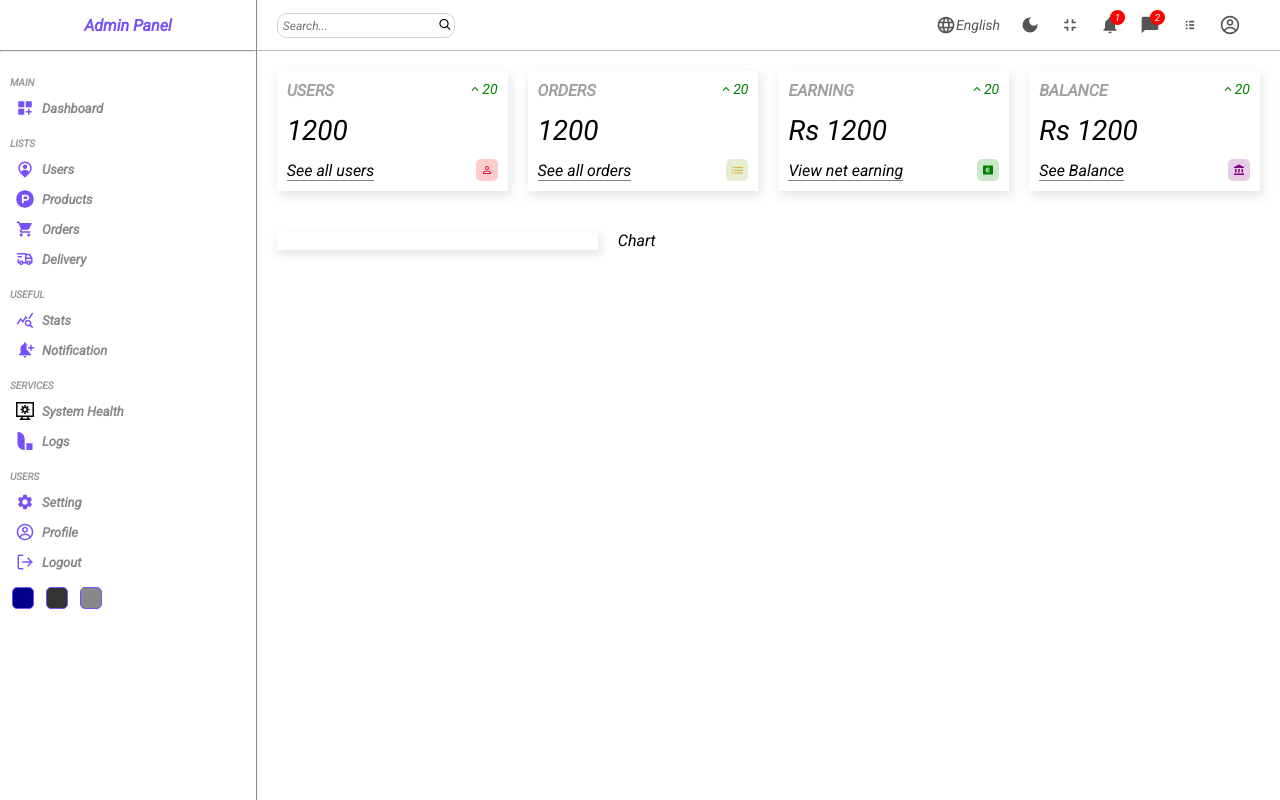
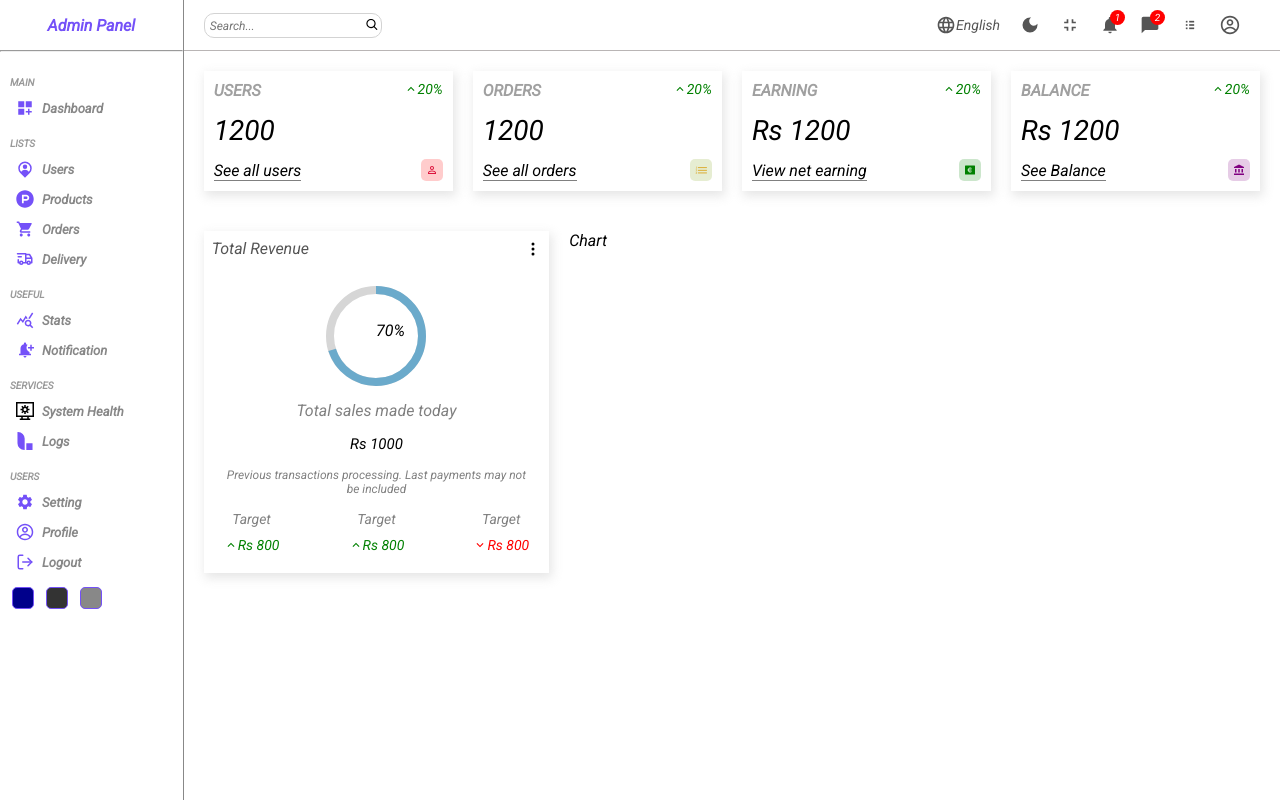
Before and after one commit to apurvgupta-ops/Admin_panel, a React (Create React App) app: page / in a window 1280 px wide. Built offline with nearby package versions, Linux system fonts and the light colour scheme.

Commit message:
Revenue card

```diff
--- a/package.json
+++ b/package.json
@@ -12,6 +12,7 @@
     "@testing-library/user-event": "^13.5.0",
     "axios": "^1.2.1",
     "react": "^18.2.0",
+    "react-circular-progressbar": "^2.1.0",
     "react-dom": "^18.2.0",
     "react-icons": "^4.7.1",
     "react-router-dom": "^6.4.4",
--- a/src/Components/Featured/Featured.jsx
+++ b/src/Components/Featured/Featured.jsx
@@ -1,10 +1,65 @@
 import React from "react";
 import "./featured.scss";
+import { BsThreeDotsVertical } from "react-icons/bs";
+import { CircularProgressbar, buildStyles } from "react-circular-progressbar";
+import { MdKeyboardArrowDown, MdKeyboardArrowUp } from "react-icons/md";
 
 const Featured = () => {
-  return <div className="featured">
-    <div></div>
-  </div>;
+  const percentage = 70;
+  return (
+    <div className="featured">
+      <div className="top">
+        <h1 className="title"> Total Revenue</h1>
+        <BsThreeDotsVertical />
+      </div>
+      <div className="bottom">
+        <div className="featuredChart">
+          <CircularProgressbar
+            value={percentage}
+            text={`${percentage}%`}
+            styles={buildStyles({
+              pathTransitionDuration: 0.5,
+              pathColor: `rgba(62, 152, 199, ${percentage / 100})`,
+              trailColor: "#d6d6d6",
+              strokeWidth: "3",
+              backgroundColor: "#3e98c7",
+            })}
+          />
+        </div>
+        <p className="title">Total sales made today</p>
+        <p className="amount">Rs 1000</p>
+        <p className="desc">
+          Previous transactions processing. Last payments may not be included
+        </p>
+
+        <div className="summary">
+          <div className="item">
+            <div className="itemTitle">Target</div>
+            <div className="itemResult positive">
+              <MdKeyboardArrowUp />
+              <div className="resultAmount">Rs 800</div>
+            </div>
+          </div>
+          <div className="item">
+            <div className="itemTitle">Target</div>
+            <div className="itemResult positive">
+              <MdKeyboardArrowUp />
+
+              <div className="resultAmount">Rs 800</div>
+            </div>
+          </div>
+          <div className="item">
+            <div className="itemTitle">Target</div>
+            <div className="itemResult negative">
+              <MdKeyboardArrowDown />
+
+              <div className="resultAmount">Rs 800</div>
+            </div>
+          </div>
+        </div>
+      </div>
+    </div>
+  );
 };
 
 export default Featured;
--- a/src/Components/Featured/featured.scss
+++ b/src/Components/Featured/featured.scss
@@ -2,4 +2,72 @@
   flex: 2;
   -webkit-box-shadow: 2px 4px 10px 1px rgba(0, 0, 0, 0.47);
   box-shadow: 2px 4px 10px 1px rgba(201, 201, 201, 0.47);
+  .top {
+    display: flex;
+    justify-content: space-between;
+    align-items: center;
+    padding: 8px;
+    .title {
+      font-size: 16px;
+      font-weight: 500;
+      color: #555;
+    }
+  }
+
+  .bottom {
+    padding: 20px;
+    display: flex;
+    flex-direction: column;
+    align-items: center;
+    justify-content: center;
+    gap: 15px;
+
+    .featuredChart {
+      width: 100px;
+      height: 100px;
+    }
+
+    .title {
+      font-weight: 500;
+      color: grey;
+    }
+    .amount {
+      font-size: 15px;
+    }
+    .desc {
+      font-weight: 500;
+      font-size: 12px;
+      color: gray;
+      text-align: center;
+    }
+
+    .summary {
+      display: flex;
+      justify-content: space-between;
+      align-content: center;
+      width: 100%;
+    }
+    .item {
+      text-align: center;
+      .itemTitle {
+        font-size: 14px;
+        color: grey;
+      }
+
+      .itemResult {
+        display: flex;
+        align-items: center;
+        margin-top: 10px;
+        font-size: 14px;
+
+        &.positive {
+          color: green;
+        }
+
+        &.negative {
+          color: red;
+        }
+      }
+    }
+  }
 }
--- a/src/Components/Widgets/Widget.jsx
+++ b/src/Components/Widgets/Widget.jsx
@@ -130,7 +130,7 @@ const Widget = ({ type }) => {
           <div className="right">
             <div className="percentage positive">
               <MdKeyboardArrowUp />
-              {percentage}
+              {percentage}%
             </div>
             {item.icon}
           </div>
--- a/src/Pages/Home/home.scss
+++ b/src/Pages/Home/home.scss
@@ -2,7 +2,7 @@
   display: flex;
 
   .homeContainer {
-    flex: 4;
+    flex: 6;
 
     .widgets,
     .charts {
```
Also changed, not shown: src/Components/Navbar/Navbar.jsx (+1 -8 lines), 1 other file (tests, documents, lock files or other folders).
